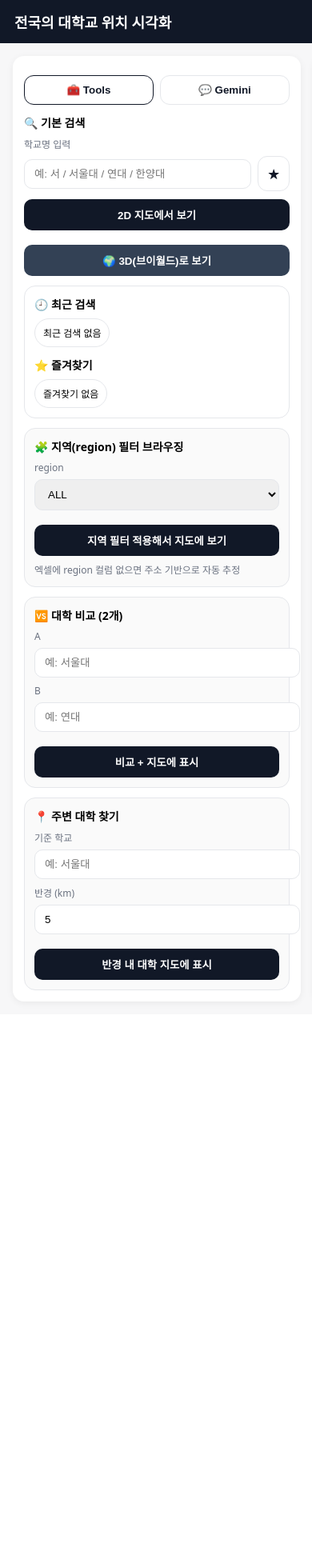
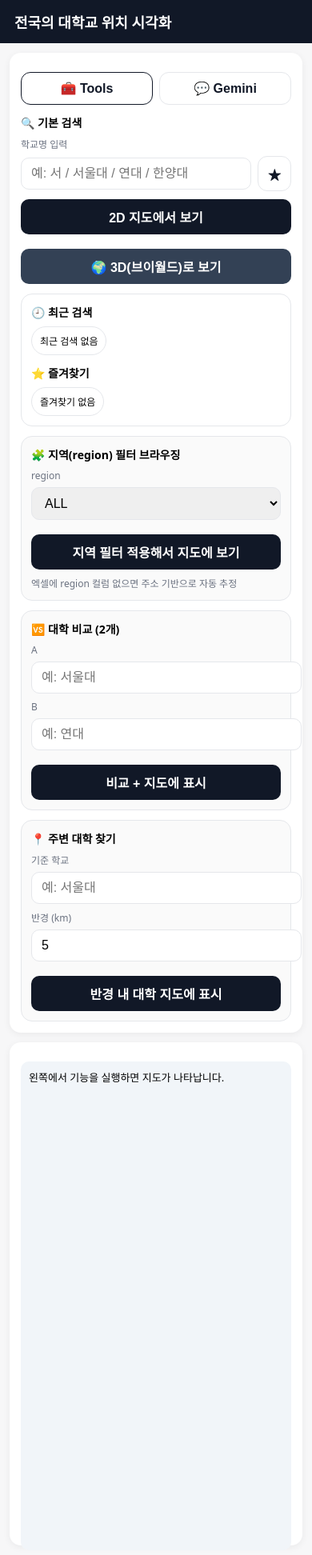
Before and after one commit to FastaAI/University_map, a FastAPI app: template app/templates/index.html in a window 390 px wide; the page is wider, and only the part inside the window is pictured. Shown: that part at 80% size. Before the commit the page ends 1256 px from the top of that part, so only its background shows below. Run offline with FastAPI, Linux system fonts and the light colour scheme; the template is opened without the code that fills it, so the values that code supplies are empty.

Commit message:
mobile plus

```diff
--- a/app/templates/index.html
+++ b/app/templates/index.html
@@ -2,7 +2,8 @@
 <html lang="ko">
 <head>
   <meta charset="utf-8"/>
-  <meta name="viewport" content="width=device-width, initial-scale=1"/>
+  <meta name="viewport" content="width=device-width, initial-scale=1, viewport-fit=cover">
+
   <title>전국의 대학교 위치 시각화</title>
 
   <style>
@@ -78,6 +79,53 @@
       border:1px solid #e5e7eb; background:#fff; color:#111827; cursor:pointer; font-weight:900;
     }
     .action-btn:hover { background:#f8fafc; }
+
+
+    /* ===== 모바일 지도 해상도 보정 패치 ===== */
+
+/* 페이지 높이 기준 */
+html, body { height: 100%; }
+
+/* 모바일에서 2열 → 1열 */
+@media (max-width: 900px) {
+  main {
+    grid-template-columns: 1fr;
+    padding: 12px;
+    gap: 12px;
+  }
+}
+
+/* iOS 입력 시 자동 확대 방지 */
+input, select, button {
+  font-size: 16px;
+}
+
+/* 지도 영역 높이 강제 */
+#map-container {
+  min-height: 60vh;
+  height: calc(100dvh - 140px);
+}
+
+/* Folium 내부 지도 div 강제 확장 (핵심) */
+#map-container > div {
+  height: 100% !important;
+}
+
+/* 혹시 iframe일 경우까지 대비 */
+#map-container iframe {
+  width: 100%;
+  height: 100%;
+  border: 0;
+}
+
+/* 작은 화면에서는 지도 더 크게 */
+@media (max-width: 900px) {
+  #map-container {
+    height: 70dvh;
+    min-height: 420px;
+  }
+}
+
   </style>
 </head>
 
@@ -212,7 +260,7 @@
     </section>
 
     <section class="panel">
-      <div class="map">
+      <div class="map" id = "map-container">
         {% if map %}
           {{ map | safe }}
         {% else %}
```
Also changed, not shown: 2 other files.
